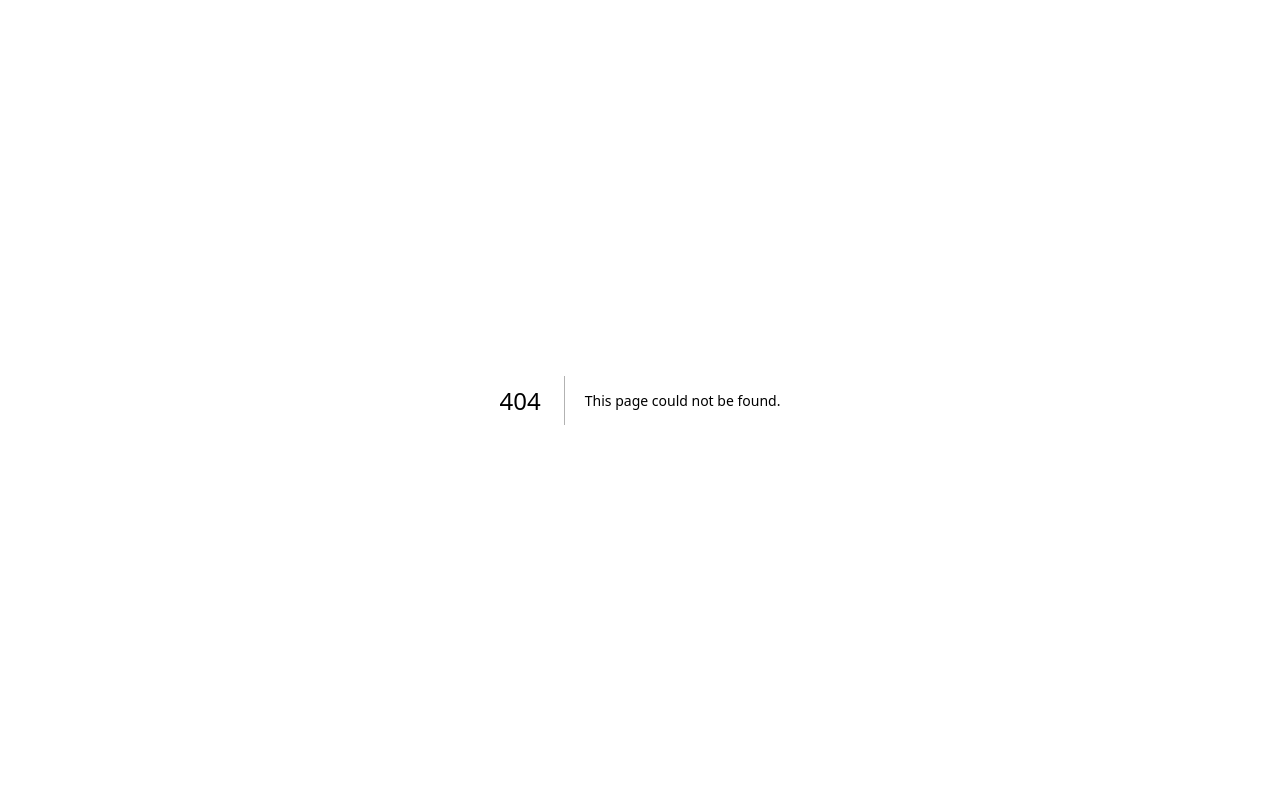
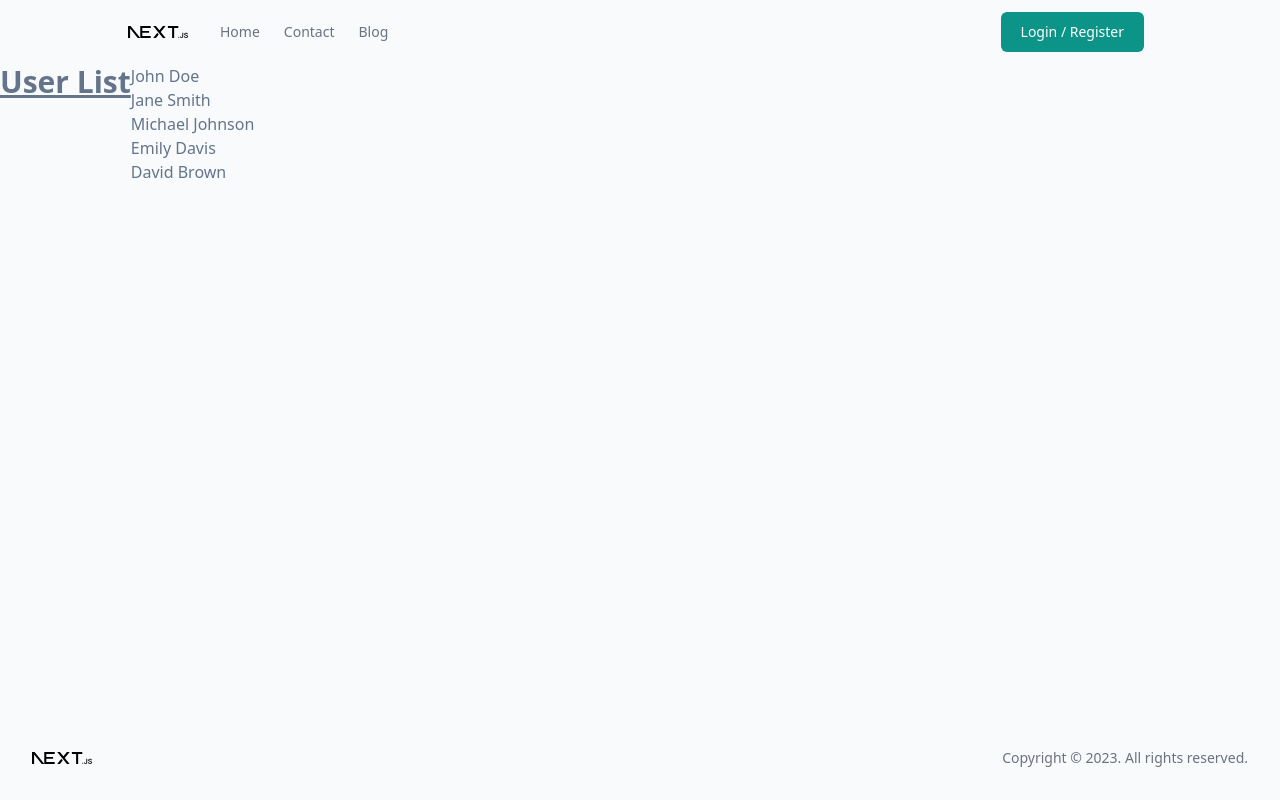
Before and after one commit to rianyunandar/sanber-nextjs, a Next.js app: page /user in a window 1280 px wide. Before the commit this address had no page. Built offline with nearby package versions, Linux system fonts and the light colour scheme.

Commit message:
fix h8 user list and layout

```diff
--- a/layout/index.js
+++ b/layout/index.js
@@ -14,9 +14,13 @@ export default function Layout({ children, metaTitle, metaDescription }) {
         <meta name="viewport" content="width=device-width, initial-scale=1" />
         <link rel="icon" href="/favicon.ico" />
       </Head>
-      <div className="flex flex-col px-46">
+      <div className="grid grid-cols-1">
         <Header />
-        <div className="flex">{children}</div>
+        <div className="flex">
+          <div className="flex flex-col gap-2 px-8 md:px-16 lg:px-32">
+            {children}
+          </div>
+        </div>
         <Footer />
       </div>
     </>
--- /dev/null
+++ b/pages/user/index.js
@@ -0,0 +1,22 @@
+import React from "react";
+import userData from "./userdata.json";
+import Layout from "@/layout";
+
+const UserList = () => {
+  return (
+    <Layout>
+      <div className="text-3xl font-bold underline flex flex-grow">
+        User List
+      </div>
+      <ul>
+        {userData.map((user) => (
+          <li key={user.id}>
+            <a href={`/user/${user.name}`}>{user.name}</a>
+          </li>
+        ))}
+      </ul>
+    </Layout>
+  );
+};
+
+export default UserList;
--- /dev/null
+++ b/pages/user/userdata.json
@@ -0,0 +1,22 @@
+[
+  {
+    "id": 1,
+    "name": "John Doe"
+  },
+  {
+    "id": 2,
+    "name": "Jane Smith"
+  },
+  {
+    "id": 3,
+    "name": "Michael Johnson"
+  },
+  {
+    "id": 4,
+    "name": "Emily Davis"
+  },
+  {
+    "id": 5,
+    "name": "David Brown"
+  }
+]
```
